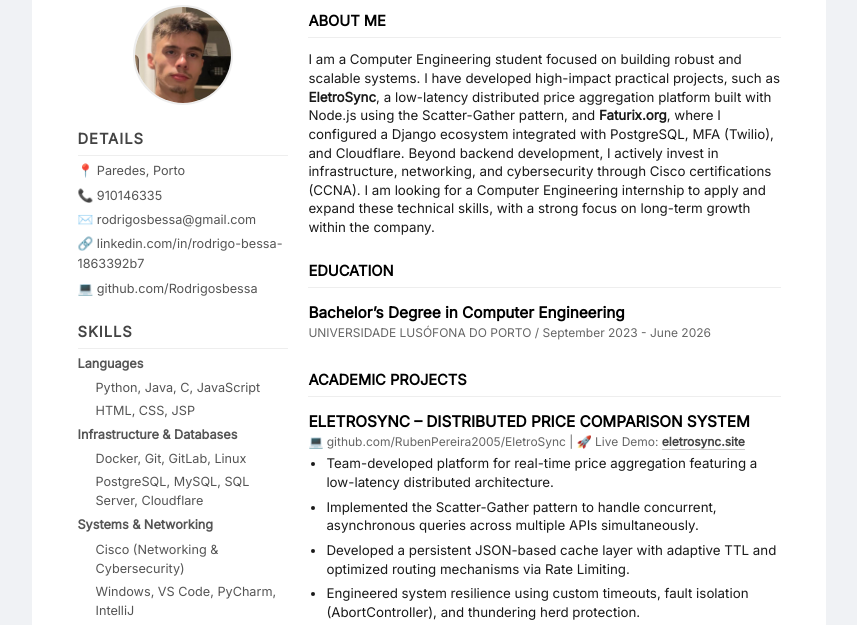
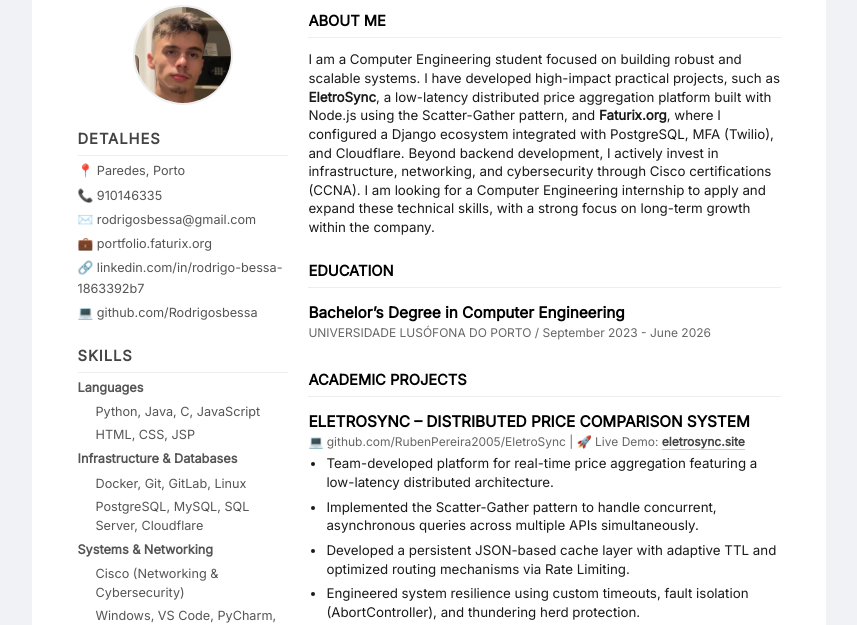
Before and after one commit to Rodrigosbessa/curriculo, a plain HTML site: page index.html in a window 1280 px wide. Shown: the part 99-724 px from the top of the page, without its empty margins (211-1068 px from the left). Drawn offline with Linux system fonts and the light colour scheme.

Commit message:
Adicionar portfolio

```diff
--- a/index.html
+++ b/index.html
@@ -18,12 +18,13 @@
                     <img src="foto.jpg" alt="Rodrigo Bessa" class="profile-img">
                 </div>
                 <section>
-                    <h3>DETAILS</h3>
+                    <h3>DETALHES</h3>
                     <p>📍 Paredes, Porto</p>
                     <p>📞 910146335</p>
-                    <p>✉️ rodrigosbessa@gmail.com</p>
-                    <p>🔗 linkedin.com/in/rodrigo-bessa-1863392b7</p>
-                    <p>💻 github.com/Rodrigosbessa</p>
+                    <p>✉️ rodrigosbessa@gmail.com</a></p>
+                    <p>💼 <a href="https://portfolio.faturix.org" target="_blank">portfolio.faturix.org</a></p>
+                    <p>🔗 <a href="https://linkedin.com/in/rodrigo-bessa-1863392b7" target="_blank">linkedin.com/in/rodrigo-bessa-1863392b7</a></p>
+                    <p>💻 <a href="https://github.com/Rodrigosbessa" target="_blank">github.com/Rodrigosbessa</a></p>
                 </section>
 
                 <section>
--- a/style.css
+++ b/style.css
@@ -203,3 +203,5 @@
         height: 85px;
     }
 }
+
+a { color: inherit; text-decoration: none; }
```
Also changed, not shown: pt.html (+4 -3 lines).
